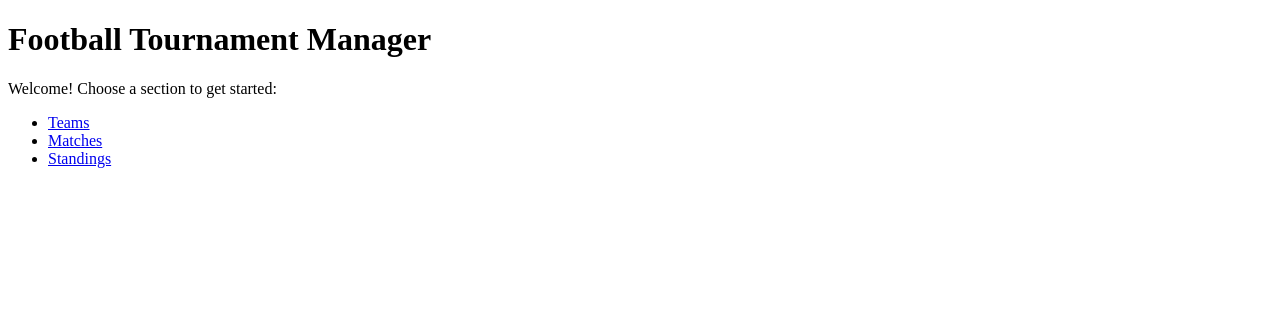
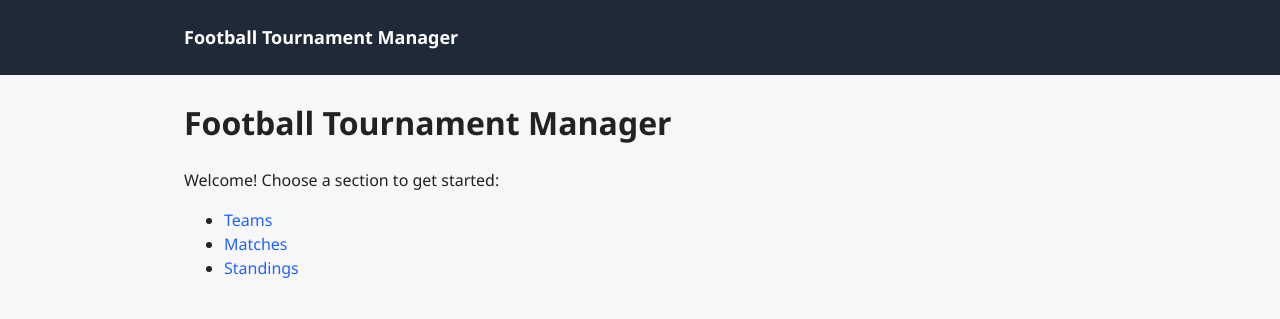
Before and after one commit to samantayebi/football-tournament-manager, a FastAPI app: page / in a window 1280 px wide. Shown: the top 319 px of the page. Run offline with FastAPI, Linux system fonts and the light colour scheme; some libraries are stand-ins or nearby versions.

Commit message:
add the base template html and css for styling

```diff
--- a/src/api/main.py
+++ b/src/api/main.py
@@ -3,6 +3,7 @@ from pathlib import Path
 
 from fastapi import FastAPI, HTTPException, Request
 from fastapi.responses import HTMLResponse
+from fastapi.staticfiles import StaticFiles
 from fastapi.templating import Jinja2Templates
 from pydantic import BaseModel
 
@@ -23,6 +24,7 @@ from src.infrastructure.repositories.mysql_tournament_repository import (
 BASE_DIR = Path(__file__).resolve().parent
 
 app = FastAPI()
+app.mount("/static", StaticFiles(directory=str(BASE_DIR / "static")), name="static")
 templates = Jinja2Templates(directory=str(BASE_DIR / "templates"))
 repository = (
     MySQLTournamentRepository()
--- /dev/null
+++ b/src/api/static/styles.css
@@ -0,0 +1,100 @@
+* {
+  box-sizing: border-box;
+}
+
+body {
+  margin: 0;
+  font-family: "Segoe UI", Tahoma, Geneva, Verdana, sans-serif;
+  background: #f7f7f9;
+  color: #222;
+  line-height: 1.5;
+}
+
+.container {
+  max-width: 960px;
+  margin: 0 auto;
+  padding: 24px;
+}
+
+.navbar {
+  background: #1f2937;
+  color: #fff;
+}
+
+.navbar__brand {
+  color: #fff;
+  text-decoration: none;
+  font-weight: 600;
+  font-size: 18px;
+}
+
+h1,
+h2,
+h3 {
+  margin-top: 0;
+}
+
+a {
+  color: #2563eb;
+  text-decoration: none;
+}
+
+a:hover {
+  text-decoration: underline;
+}
+
+button,
+.button {
+  background: #2563eb;
+  color: #fff;
+  border: none;
+  border-radius: 6px;
+  padding: 10px 16px;
+  font-size: 14px;
+  cursor: pointer;
+}
+
+button:hover,
+.button:hover {
+  background: #1d4ed8;
+}
+
+form {
+  margin: 16px 0;
+}
+
+label {
+  display: block;
+  margin-bottom: 6px;
+  font-weight: 600;
+}
+
+input,
+select,
+textarea {
+  width: 100%;
+  padding: 10px;
+  border: 1px solid #d1d5db;
+  border-radius: 6px;
+  margin-bottom: 12px;
+  background: #fff;
+}
+
+table {
+  width: 100%;
+  border-collapse: collapse;
+  margin: 16px 0;
+  background: #fff;
+}
+
+th,
+td {
+  text-align: left;
+  padding: 10px 12px;
+  border-bottom: 1px solid #e5e7eb;
+}
+
+th {
+  background: #f3f4f6;
+  font-weight: 600;
+}
--- a/src/api/templates/base.html
+++ b/src/api/templates/base.html
@@ -3,11 +3,16 @@
   <head>
     <meta charset="UTF-8" />
     <meta name="viewport" content="width=device-width, initial-scale=1.0" />
-    <title>{{ title or "Football Tournament Manager" }}</title>
-    <script src="https://unpkg.com/htmx.org@1.9.12"></script>
+    <title>{% block title %}Football Tournament Manager{% endblock %}</title>
+    <link rel="stylesheet" href="/static/styles.css" />
   </head>
   <body>
-    <main>
+    <nav class="navbar">
+      <div class="container">
+        <a class="navbar__brand" href="/">Football Tournament Manager</a>
+      </div>
+    </nav>
+    <main class="container">
       {% block content %}{% endblock %}
     </main>
   </body>
```
